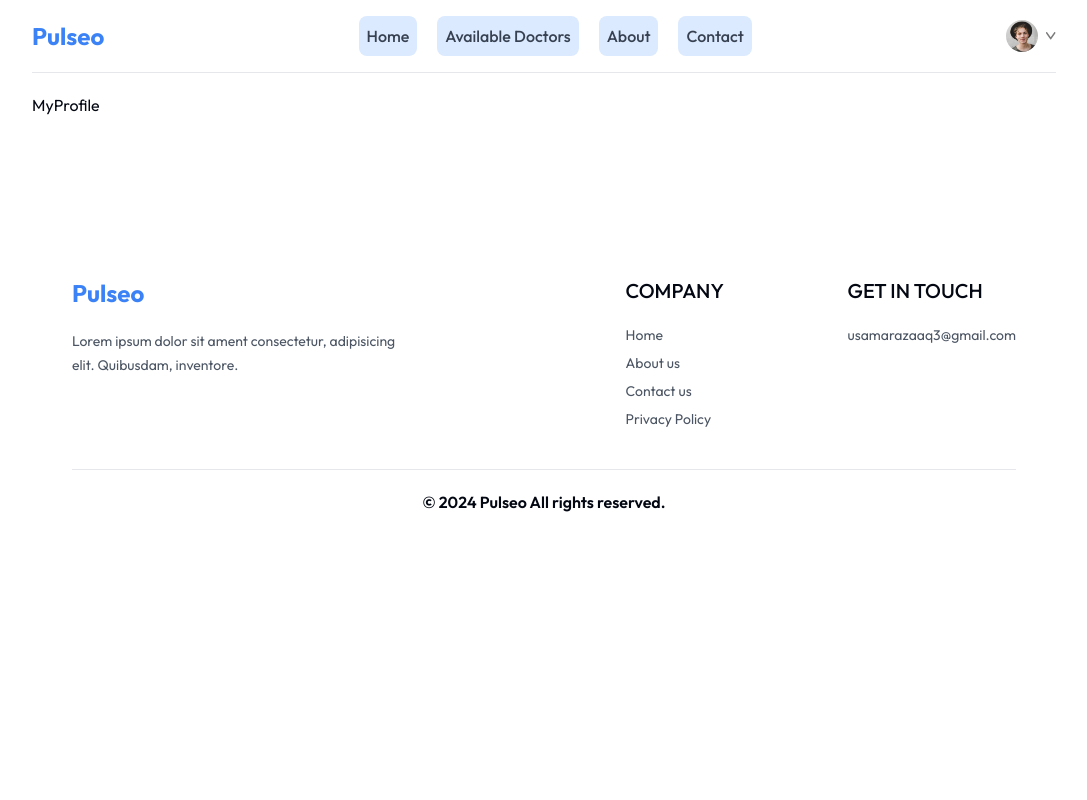
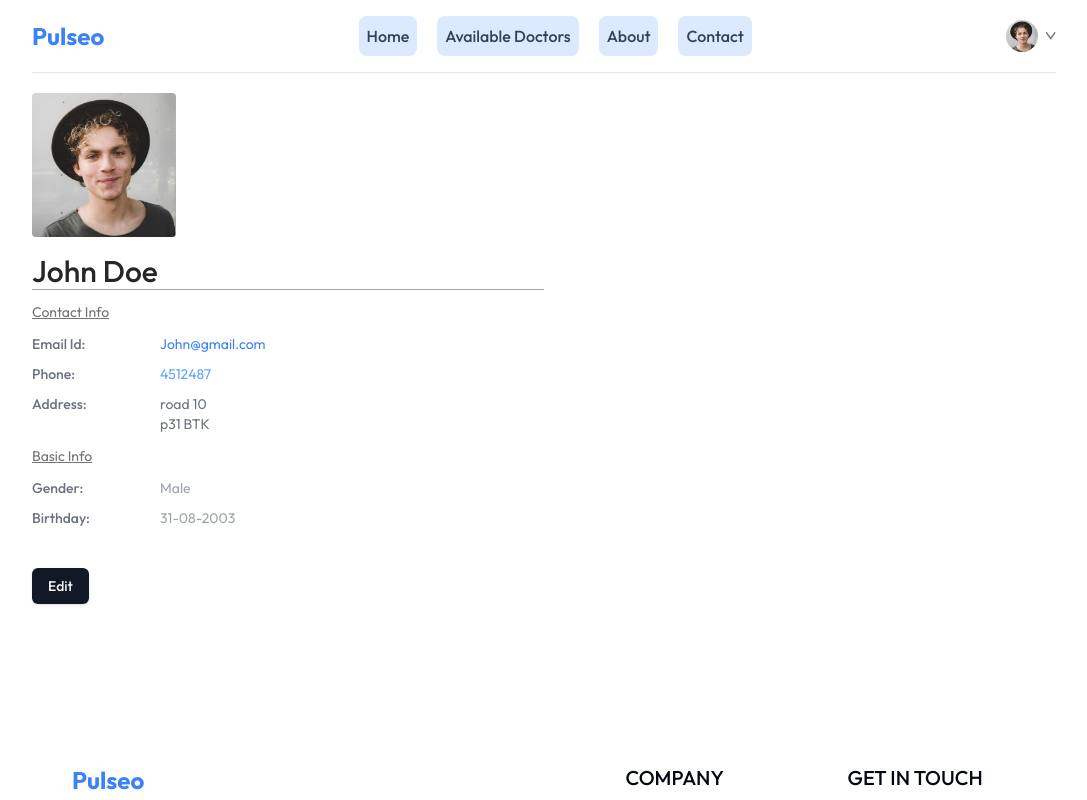
Before and after one commit to usama387/mern-hcf, a React (Vite) app: page /my-profile in a window 1280 px wide. Shown: the top 800 px of the page, without its empty margins (96-1183 px from the left). Built offline with nearby package versions, Linux system fonts and the light colour scheme.

Commit message:
MyProfile page frontend completed

```diff
--- a/src/pages/MyProfile.jsx
+++ b/src/pages/MyProfile.jsx
@@ -1,6 +1,150 @@
+import { assets } from "@/assets/assets";
+import { Button } from "@/components/ui/button";
+import { useState } from "react";
 
 const MyProfile = () => {
-  return <div>MyProfile</div>;
+  const [userData, setUserData] = useState({
+    name: "John Doe",
+    image: assets.profile_pic,
+    email: "John@gmail.com",
+    phone: +4512487,
+    address: {
+      line1: "road 10",
+      line2: "p31 BTK",
+    },
+    gender: "Male",
+    dob: "31-08-2003",
+  });
+
+  const [isEdit, setIsEdit] = useState(false);
+
+  return (
+    <div className="max-w-lg flex flex-col text-sm">
+      <img src={userData.image} alt="" className="w-36 rounded" />
+
+      {isEdit ? (
+        <input
+          type="text"
+          onChange={(e) =>
+            setUserData((prev) => ({ ...prev, name: e.target.value }))
+          }
+          value={userData.name}
+          className="bg-gray-50 text-3xl font-medium max-w-60 mt-4"
+        />
+      ) : (
+        <p className="font-medium text-3xl text-neutral-800 mt-4">
+          {userData.name}
+        </p>
+      )}
+
+      <hr className="bg-zinc-400 h-[1px] border-none " />
+      <div>
+        <p className="text-neutral-500 underline mt-3">Contact Info</p>
+        <div className="grid grid-cols-[1fr_3fr] gap-y-2.5 mt-3 text-gray-500">
+          <p className="font-medium">Email Id:</p>
+          <p className="text-blue-500">{userData.email}</p>
+          <p className="font-medium">Phone:</p>
+          {isEdit ? (
+            <input
+              type="text"
+              onChange={(e) =>
+                setUserData((prev) => ({ ...prev, phone: e.target.value }))
+              }
+              value={userData.phone}
+              className="bg-gray-100 max-w-52"
+            />
+          ) : (
+            <p className="text-blue-400">{userData.phone}</p>
+          )}
+          <p className="font-medium">Address:</p>
+          {isEdit ? (
+            <p>
+              <input
+                type="text"
+                onChange={(e) =>
+                  setUserData((prev) => ({
+                    prev,
+                    address: {
+                      ...prev.address,
+                      line1: e.target.value,
+                    },
+                  }))
+                }
+                value={userData.address.line1}
+                className="bg-gray-50"
+              />
+              <br />
+              <input
+                type="text"
+                onChange={(e) =>
+                  setUserData((prev) => ({
+                    prev,
+                    address: {
+                      ...prev.address,
+                      line2: e.target.value,
+                    },
+                  }))
+                }
+                value={userData.address.line2}
+                className="bg-gray-50"
+              />
+            </p>
+          ) : (
+            <p className="text-gray-500">
+              {userData.address.line1}
+              <br />
+              {userData.address.line2}
+            </p>
+          )}
+        </div>
+      </div>
+      <div>
+        <p className="text-neutral-500 underline mt-3">Basic Info</p>
+        <div className="grid grid-cols-[1fr_3fr] gap-y-2.5 mt-3 text-gray-500">
+          <p className="font-medium">Gender:</p>
+          {isEdit ? (
+            <select
+              onChange={(e) =>
+                setUserData((prev) => ({ ...prev, gender: e.target.value }))
+              }
+              value={userData.gender}
+              className="max-w-20 bg-gray-100 "
+            >
+              <option value="Male">Male</option>
+              <option value="Female">Female</option>
+            </select>
+          ) : (
+            <p className="text-gray-400">{userData.gender}</p>
+          )}
+          <p className="font-medium">Birthday:</p>
+          {isEdit ? (
+            <input
+              type="date"
+              onChange={(e) =>
+                setUserData((prev) => ({ ...prev, dob: e.target.value }))
+              }
+              value={userData.dob}
+              className="max-w-28 bg-gray-100"
+            />
+          ) : (
+            <p className="text-gray-400">{userData.dob}</p>
+          )}
+        </div>
+      </div>
+      <div className="mt-10">
+        {isEdit ? (
+          <Button
+
+            onClick={() => setIsEdit(false)}
+          >
+            Save Information
+          </Button>
+        ) : (
+          <Button onClick={() => setIsEdit(true)}>Edit</Button>
+        )}
+      </div>
+    </div>
+  );
 };
 
 export default MyProfile;
```
